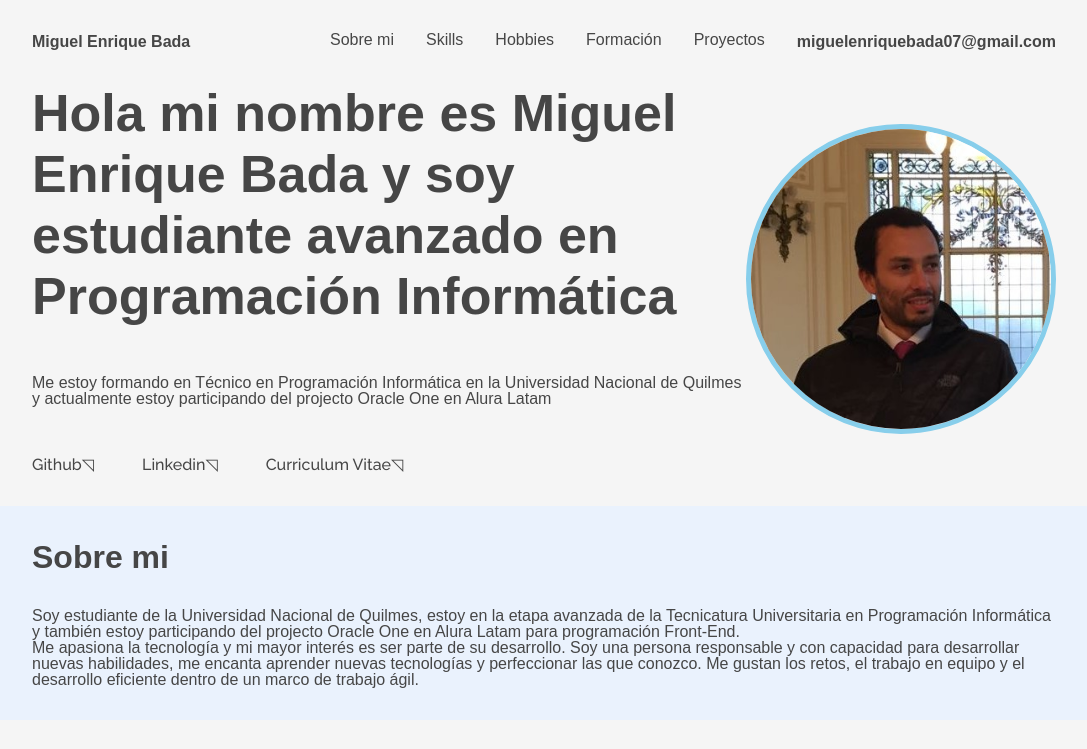
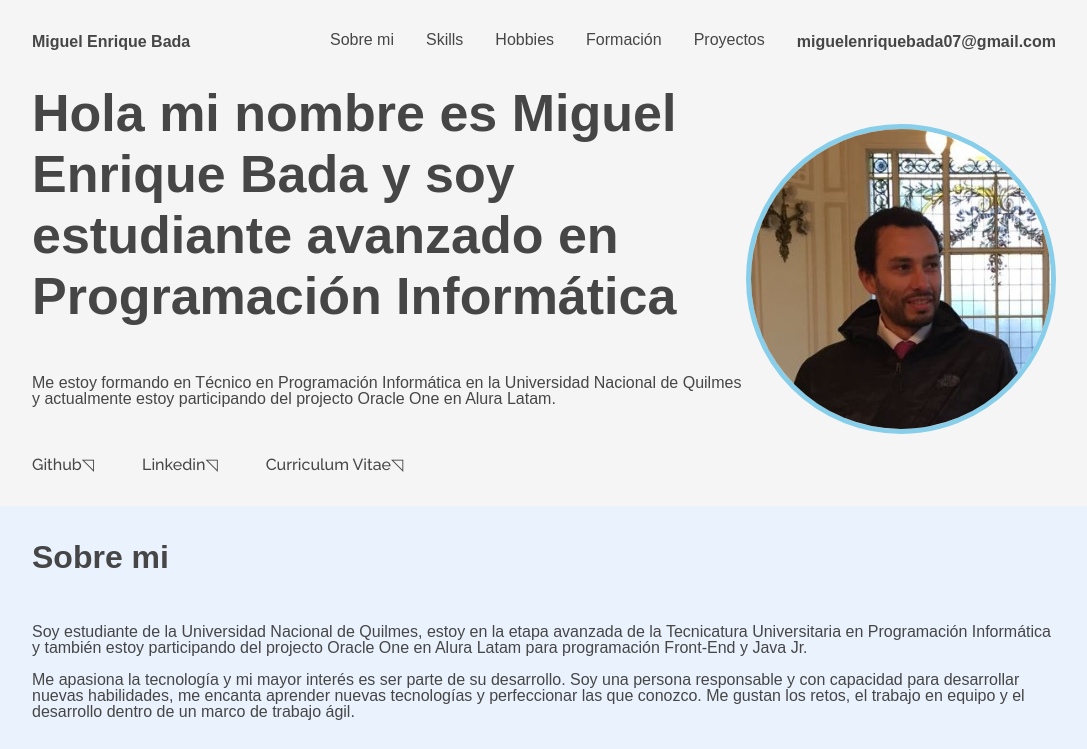
Before and after one commit to miguelbada/ChallengeOracleOne3-Front-End-Portafolio, a plain HTML site: page index.html in a window 1280 px wide. Shown: the top 749 px of the page, without its empty margins (96-1183 px from the left). Drawn offline with Linux system fonts and the light colour scheme.

Commit message:
refactor

```diff
--- a/css/body/body.css
+++ b/css/body/body.css
@@ -11,6 +11,10 @@
 
 .sobre-mi-caja .titulo {
     text-align: left;
+}
+
+.sobre-mi-caja p {
+    padding-top: 1rem;
 }
 
 .titulo {
--- a/index.html
+++ b/index.html
@@ -39,7 +39,7 @@
                 <div class="portada-descripcion">
                     <h1 class="portada-titulo">Hola mi nombre es Miguel Enrique Bada y soy estudiante avanzado en Programación Informática</h1>
 
-                    <p class="portada-informacion">Me estoy formando en Técnico en Programación Informática en la Universidad Nacional de Quilmes y actualmente estoy participando del projecto Oracle One en Alura Latam</p>
+                    <p class="portada-informacion">Me estoy formando en Técnico en Programación Informática en la Universidad Nacional de Quilmes y actualmente estoy participando del projecto Oracle One en Alura Latam.</p>
 
                     <ul class="portada-lista">
                         <li class="portada-lista-item"><a class="portada-lista-referencia" href="https://github.com/miguelbada" target="_blank" rel="noopener noreferrer">Github</a></li>
@@ -55,8 +55,8 @@
             <div class="sobre-mi-caja">
                 <a name="sobre_mi"><h1 class="titulo">Sobre mi</h1></a>
 
-                <p>Soy estudiante de la Universidad Nacional de Quilmes, estoy en la etapa avanzada de la Tecnicatura Universitaria en Programación Informática y también estoy participando del projecto Oracle One en Alura Latam para programación Front-End.</p>
-                <p>Me apasiona la tecnología y mi mayor interés es ser parte de su desarrollo. Soy una persona responsable y con   capacidad para desarrollar nuevas habilidades, me encanta aprender nuevas tecnologías y perfeccionar las que conozco. Me gustan los retos, el trabajo en equipo y el desarrollo  eficiente  dentro de un marco de trabajo ágil.</p>
+                <p>Soy estudiante de la Universidad Nacional de Quilmes, estoy en la etapa avanzada de la Tecnicatura Universitaria en Programación Informática y también estoy participando del projecto Oracle One en Alura Latam para programación Front-End y Java Jr.</p>
+                <p>Me apasiona la tecnología y mi mayor interés es ser parte de su desarrollo. Soy una persona responsable y con capacidad para desarrollar nuevas habilidades, me encanta aprender nuevas tecnologías y perfeccionar las que conozco. Me gustan los retos, el trabajo en equipo y el desarrollo dentro de un marco de trabajo ágil.</p>
             </div>
         </section>
         <section>
```
Also changed, not shown: img/porfolio.png (added), 1 other file.
